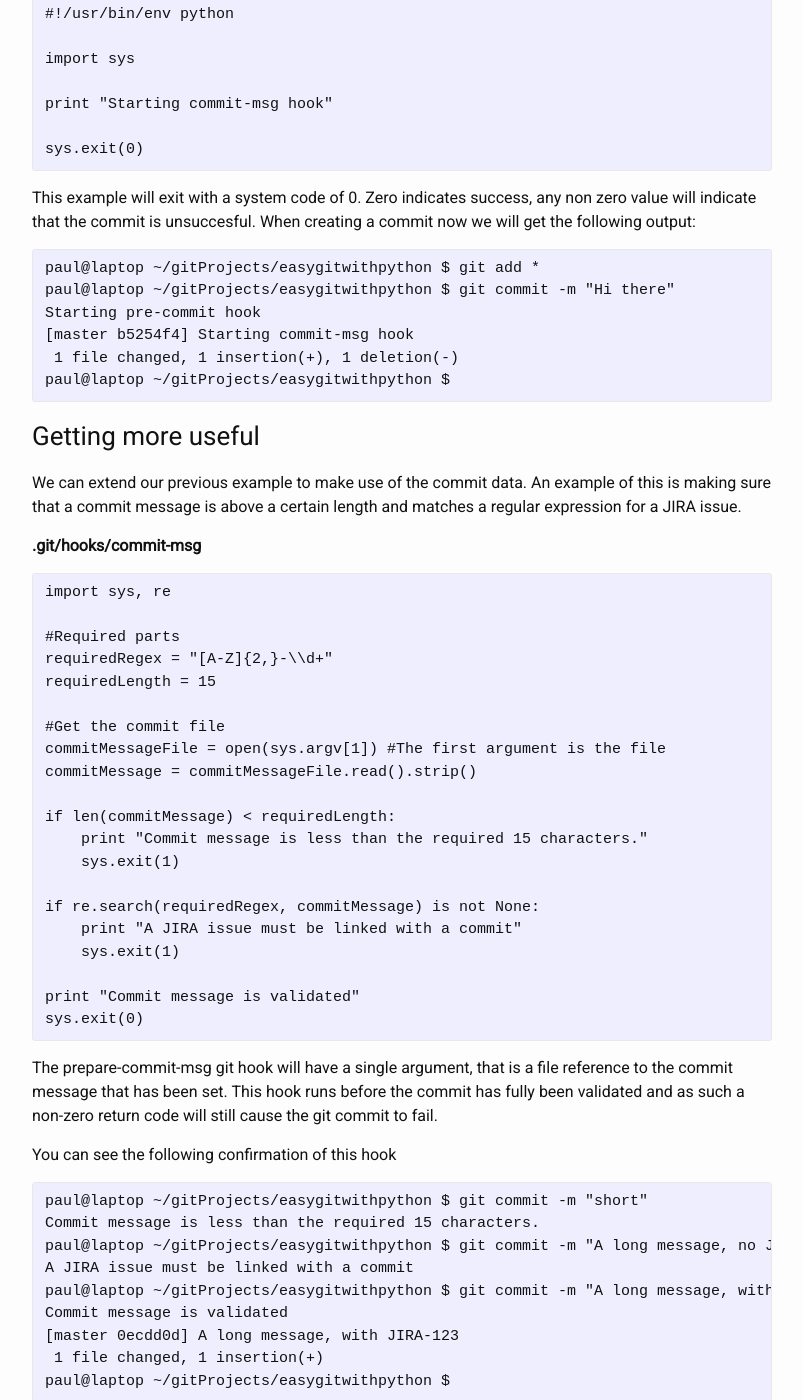
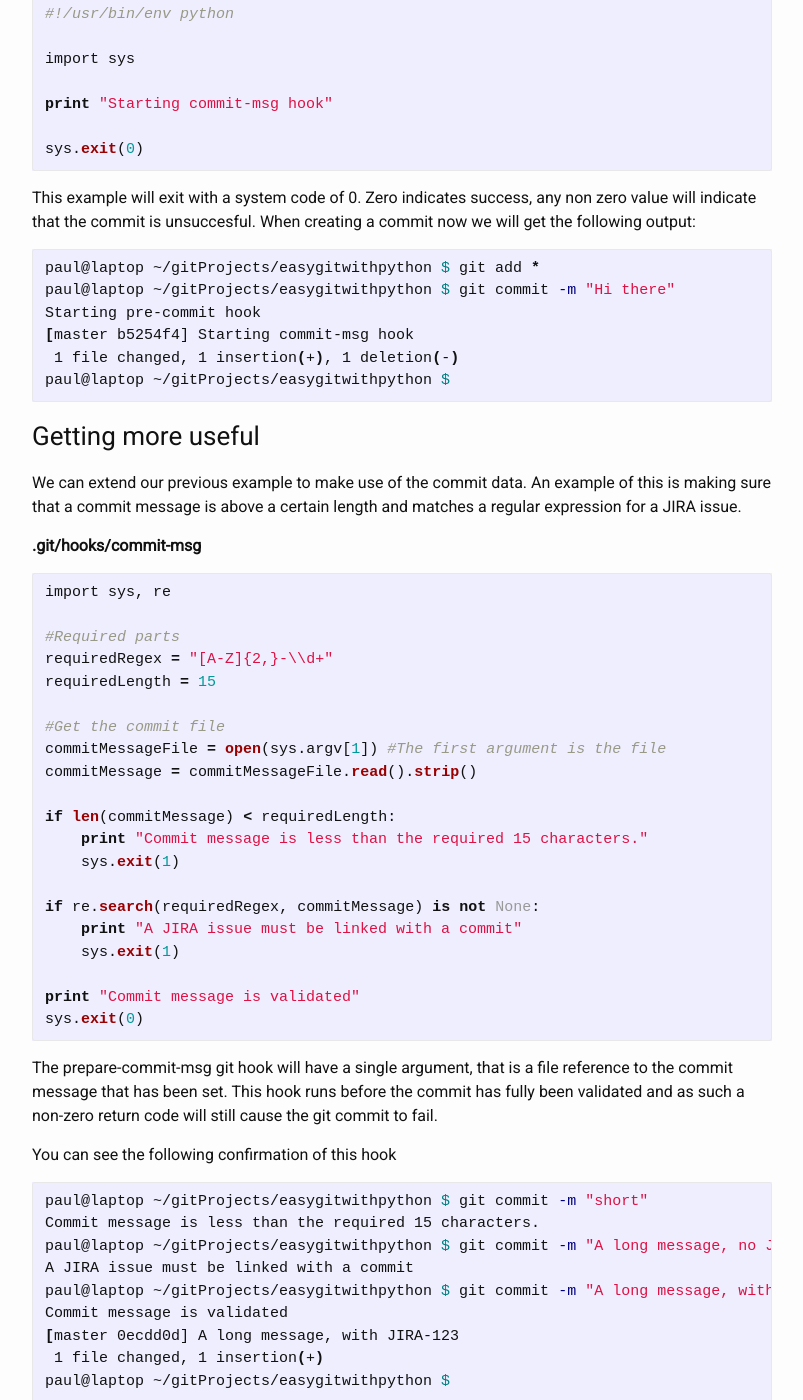
Before and after one commit to paulthom12345/devslash, a Jekyll site: the page built from _posts/2014-12-27-easy-git-hooks-with-python.markdown, in a window 1280 px wide and 1400 px high, scrolled down 1525 px. Shown: the whole window, without its empty margins (238-1041 px from the left). Built offline with Jekyll 4.4.1, drawn with Linux system fonts in a browser that asks for light colours; nearby versions of some CDN libraries; some of the changed text lies outside the part shown.

Commit message:
Fixing easy hooks

````diff
--- a/_posts/2014-12-27-easy-git-hooks-with-python.markdown
+++ b/_posts/2014-12-27-easy-git-hooks-with-python.markdown
@@ -26,10 +26,13 @@ Today we're going to delve into the client side git hooks. They come in several
 Unsurprisingly we have a small sidebar for the Windows users to get this working. As windows doesn't recognise the [shebang](http://en.wikipedia.org/wiki/Shebang_%28Unix%29) (#!) at the start of a file we will only have the option of writing the git hook in a way that `cmd.exe` will understand. So to get started we create this small file in your base directory of your poject.
 
 **.git/hooks/commit-msg**
-```language-bash
+
+~~~
 #!/bin/sh
 python .git/hooks/commit-message.py
-```
+~~~
+{: .language-bash}
+
 This file can still be used on Linux/Mac (as to why we've put the shebang in the start still). This will then mean that before any commit is created and placed in the git log the `pre-commit-hook.py` file will run. The return code for the python script will then be used as the overall return code for the script.
 
 In all further references to `.git/hooks/commit-msg` you can assume we're talking about `.git/hooks/commit-msg.py` if you're using Windows.
@@ -38,7 +41,8 @@ In all further references to `.git/hooks/commit-msg` you can assume we're talkin
 So lets open up our python file and create a small tool that will perform some basic action for us.
 
 **.git/hooks/commit-msg**
-```language-python
+
+~~~
 #!/usr/bin/env python
 
 import sys
@@ -46,23 +50,27 @@ import sys
 print "Starting commit-msg hook"
 
 sys.exit(0)
-```
+~~~
+{: .language-python}
 
 This example will exit with a system code of 0. Zero indicates success, any non zero value will indicate that the commit is unsuccesful. When creating a commit now we will get the following output:
-```language-shell
+
+~~~
 paul@laptop ~/gitProjects/easygitwithpython $ git add *
 paul@laptop ~/gitProjects/easygitwithpython $ git commit -m "Hi there"
 Starting pre-commit hook
 [master b5254f4] Starting commit-msg hook
  1 file changed, 1 insertion(+), 1 deletion(-)
 paul@laptop ~/gitProjects/easygitwithpython $
-```
+~~~
+{: .language-shell}
 
 ###Getting more useful
 We can extend our previous example to make use of the commit data. An example of this is making sure that a commit message is above a certain length and matches a regular expression for a JIRA issue.
 
 **.git/hooks/commit-msg**
-```language-python
+
+~~~
 import sys, re
 
 #Required parts
@@ -83,11 +91,14 @@ if re.search(requiredRegex, commitMessage) is not None:
 
 print "Commit message is validated"
 sys.exit(0)
-```
+~~~
+{: .language-python}
+
 The prepare-commit-msg git hook will have a single argument, that is a file reference to the commit message that has been set. This hook runs before the commit has fully been validated and as such a non-zero return code will still cause the git commit to fail.
 
 You can see the following confirmation of this hook
-```language-base
+
+~~~
 paul@laptop ~/gitProjects/easygitwithpython $ git commit -m "short"
 Commit message is less than the required 15 characters.
 paul@laptop ~/gitProjects/easygitwithpython $ git commit -m "A long message, no JIRA issue"
@@ -97,15 +108,19 @@ Commit message is validated
 [master 0ecdd0d] A long message, with JIRA-123
  1 file changed, 1 insertion(+)
 paul@laptop ~/gitProjects/easygitwithpython $
-```
+~~~
+{: .language-shell}
 
 Another windows caveat. When using commit hooks that require passing through the argument to the Python file you'll need to have your prepare-commit-msg to pass through those arguments manually.
 
 **.git/hooks/commit-msg**
-```langauge-bash
+
+~~~
 #!/bin/sh
 python commit-msg.py $1
-```
+~~~
+{: .language-bash}
+
 This will pass through the first argument to Python and will get you to the same level that Unix systems are up to.
 
 ### Using Server Side Hooks
````
